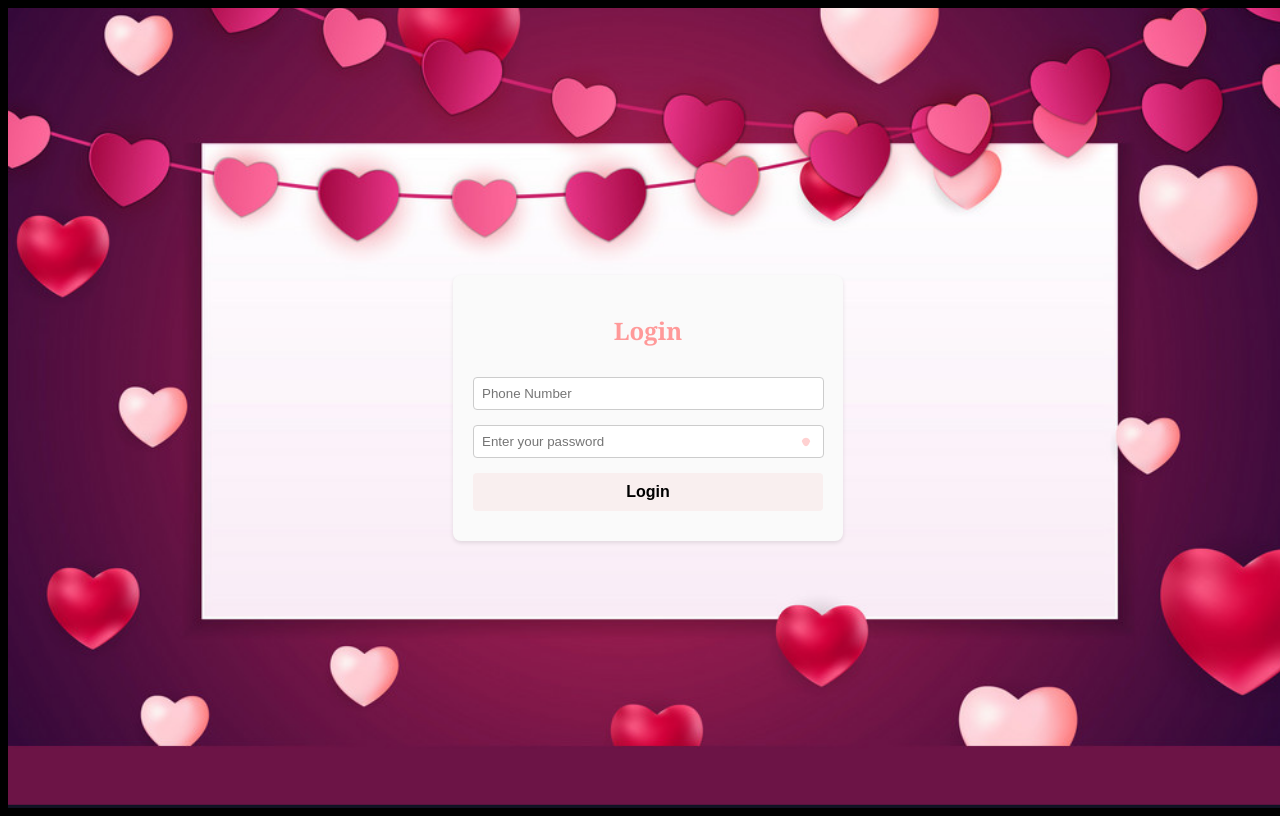
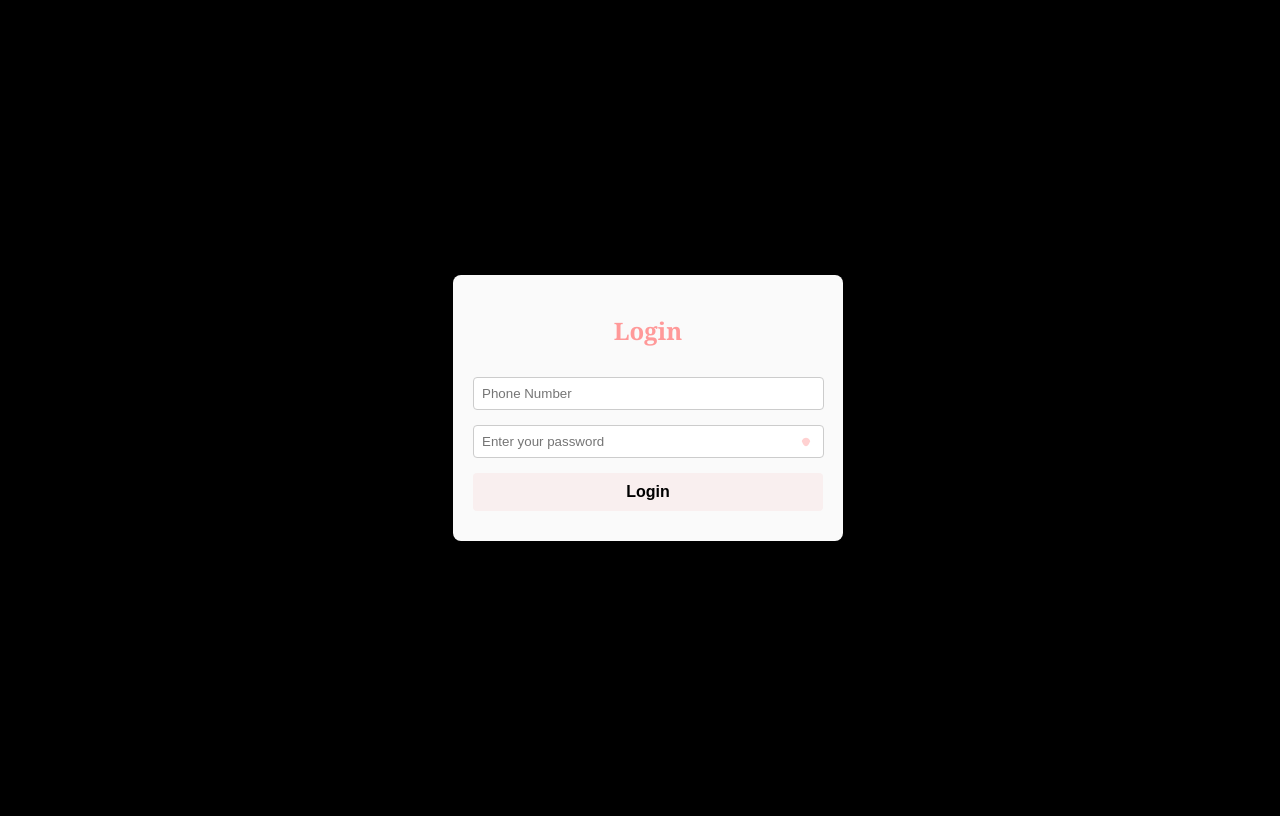
Before and after one commit to Gaurav252317/Photo-album, a React (Create React App) app: page / in a window 1280 px wide. Built offline with nearby package versions, Linux system fonts and the light colour scheme.

Commit message:
Update hiddenPassword.scss

```diff
--- a/src/pages/HiddenPassword/hiddenPassword.scss
+++ b/src/pages/HiddenPassword/hiddenPassword.scss
@@ -154,7 +154,7 @@
     height: 100vh;
     justify-content: center;
     align-items: center;
-    background-image: url("../../background_theme.jpg");
+  //  background-image: url("../../background_theme.jpg");
     background-repeat: no-repeat;
     background-position: center;
     background-size: cover;
```
